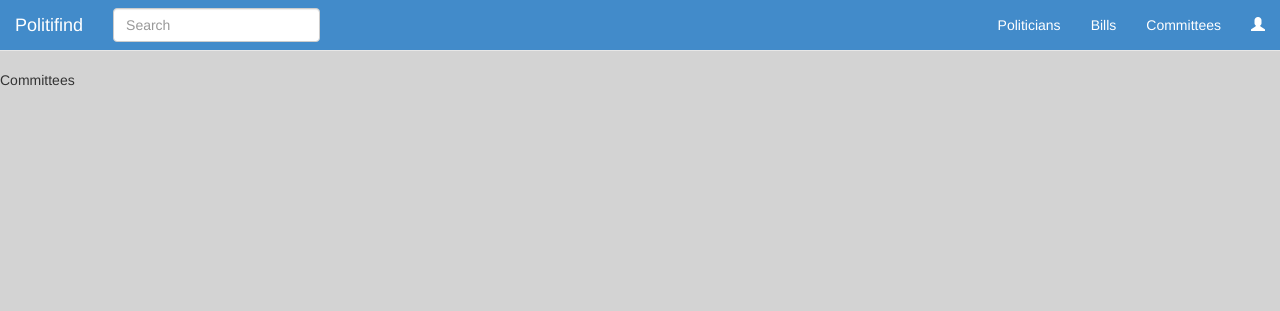
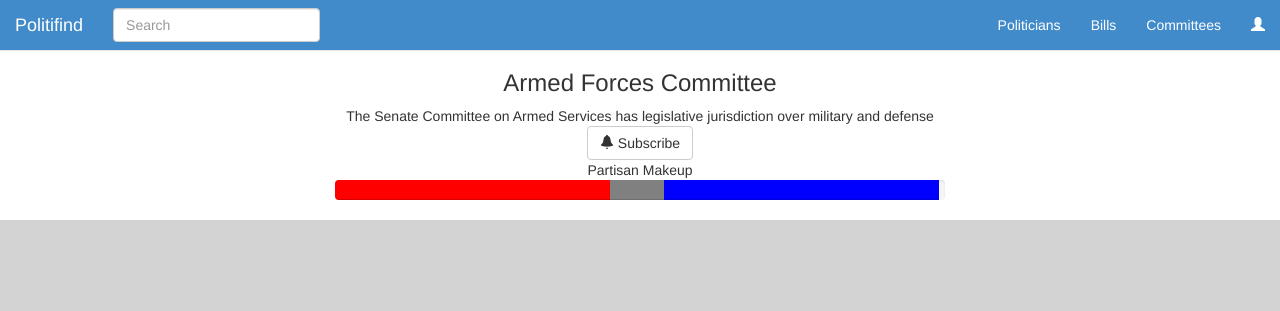
Before and after one commit to arbass22/politifind, a Django app: page /politifind/committees/ in a window 1280 px wide. Shown: the top 311 px of the page. Run offline with Django 3.2, Linux system fonts and the light colour scheme; some libraries are stand-ins or nearby versions.

Commit message:
Added basic committee structure

```diff
--- a/sudormrf/politifind/static/css/committees-styles.css
+++ b/sudormrf/politifind/static/css/committees-styles.css
@@ -0,0 +1,15 @@
+.page-header-section {
+    background-color: white;
+}
+
+.committee-makeup .republican {
+    background-color: red;
+}
+
+.committee-makeup .independent {
+    background-color: grey;
+}
+
+.committee-makeup .democrat {
+    background-color: blue;
+}
--- a/sudormrf/politifind/static/css/main-styles.css
+++ b/sudormrf/politifind/static/css/main-styles.css
@@ -1,5 +1,6 @@
-body { background-color: lightgrey;
-    padding-top: 70px;
+body {
+    background-color: lightgrey;
+    padding-top: 50px;
 }
 
 .top-section {
--- a/sudormrf/politifind/templates/committees.html
+++ b/sudormrf/politifind/templates/committees.html
@@ -7,7 +7,25 @@
 {% endblock %}
 
 {% block page_content %}
-
-Committees
+<div class="container-fluid">
+  <div class="row page-header-section">
+    <div class="col-md-6 col-md-offset-3 text-center">
+      <h3>{{ committee.name }}</h3>
+      <div class="description">
+        {{ committee.description }}
+      </div>
+      {% include "components/subscribe-button.html" with subscribed=False%}
+      <div>
+        Partisan Makeup
+      </div>
+      <div class="progress committee-makeup">
+        <div class="progress-bar republican" style="width: {% widthratio committee.makeup.republican committee.makeup.total 100 %}%">
+        </div>
+        <div class="progress-bar independent" style="width: {% widthratio committee.makeup.independent committee.makeup.total 100 %}%"></div>
+          <div class="progress-bar democrat" style="width: {% widthratio committee.makeup.democrat committee.makeup.total 100 %}%"></div>
+      </div>
+    </div>
+  </div>
+</div>
 
 {% endblock %}
--- /dev/null
+++ b/sudormrf/politifind/templates/components/subscribe-button.html
@@ -0,0 +1,8 @@
+<button type="button" class="btn btn-default" aria-label="Left Align">
+  <span class="glyphicon glyphicon-bell" aria-hidden="true"></span>
+  {% if subscribed %}
+  Subscribed
+  {% else %}
+  Subscribe
+  {% endif %}
+</button>
--- a/sudormrf/politifind/views/committees.py
+++ b/sudormrf/politifind/views/committees.py
@@ -1,8 +1,19 @@
 from django.shortcuts import render
 
 def committees(request):
+    committee = {
+        "name": "Armed Forces Committee",
+        "description": "The Senate Committee on Armed Services has legislative jurisdiction over military and defense",
+        "makeup": {
+            "total": 22,
+            "republican": 10,
+            "democrat": 10,
+            "independent": 2,
+        },
+    }
+
     return render(
         request,
         'committees.html',
-        context={},
+        context={"committee":committee},
     )
```
